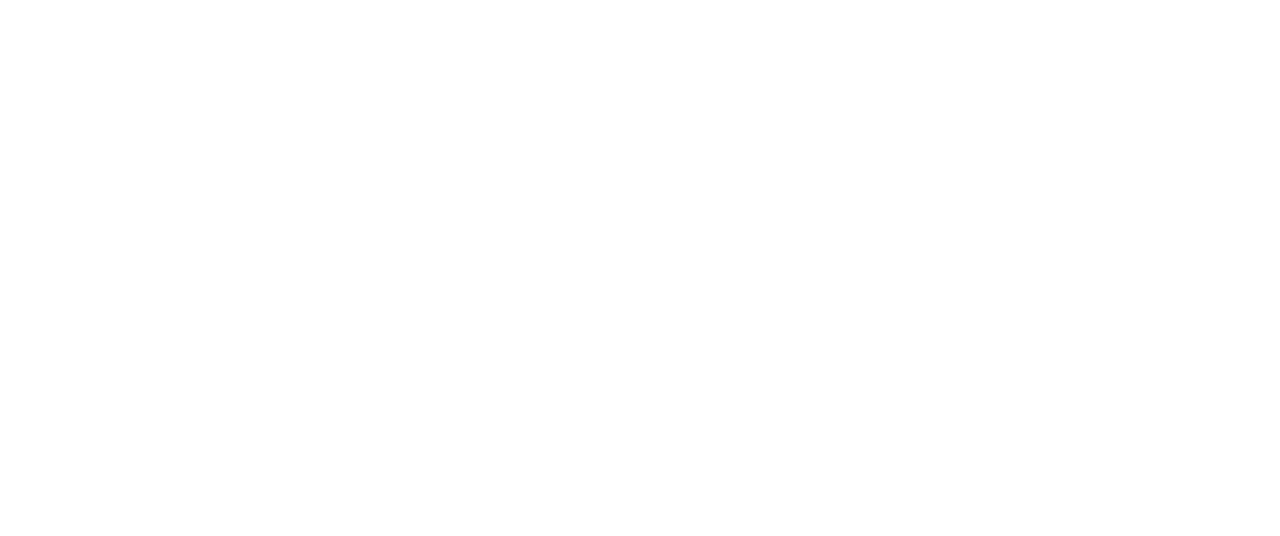
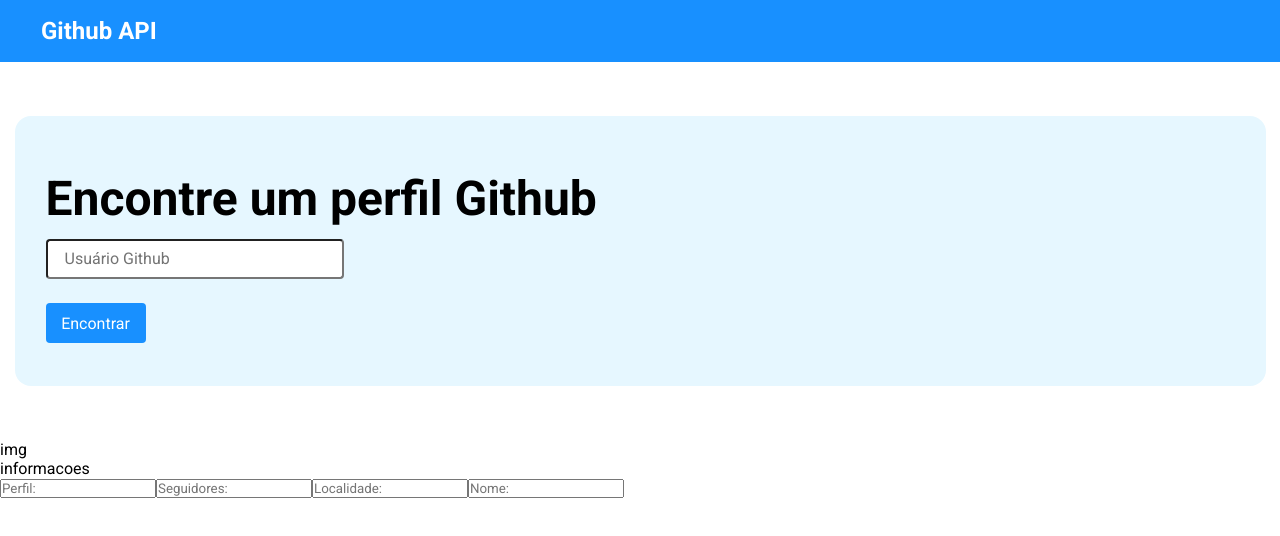
Before and after one commit to MiltonRafaeel/react-hooks-desafio3, a React (Vite) app: page /before/after in a window 1280 px wide. Before the commit this address had no page. Shown: the top 536 px of the page. Built offline with nearby package versions, Linux system fonts and the light colour scheme.

Commit message:
Adjusting the CardProfile CSS and preparing the CardProfileResult

```diff
--- a/src/App.tsx
+++ b/src/App.tsx
@@ -1,6 +1,7 @@
 import { BrowserRouter, Route, Routes } from "react-router-dom";
 import Home from "./routes/Home";
 import Before from "./routes/Before";
+import After from "./routes/Before/After";
 
 function App() {
 
@@ -8,7 +9,9 @@
    <BrowserRouter>
     <Routes>
       <Route index element={<Home />} />
-      <Route path="before" element={<Before />} />
+      <Route path="before" element={<Before />} >
+        <Route path="after" element={<After />} />
+      </Route>
     </Routes>
    </BrowserRouter>
   );
--- a/src/components/CardProfile/styles.css
+++ b/src/components/CardProfile/styles.css
@@ -1,10 +1,11 @@
 .card-container {
-    width: 1251px;
+    width: 100%;
+    max-width: 1251px;
     height: 270px;
     display: flex;
     background-color: var(--bg-color-tertiary);
     border-radius: 16px;
-    margin: 54px 100px;
+    margin: 54px auto;
 }
 
 .card-content {
--- /dev/null
+++ b/src/components/CardProfileResult/index.tsx
@@ -0,0 +1,25 @@
+import './styles.css';
+
+export default function CardProfileResult() {
+
+    return (
+        <main className="card-result-container">
+            <section className="card-result-content">
+                <div className="custom-title-card-find-profile-result">
+                    img
+                </div>
+                <div>
+                    <div>
+                        informacoes
+                    </div>
+                    <form action="">
+                        <input type="text" placeholder="Perfil:" />
+                        <input type="text" placeholder="Seguidores:" />
+                        <input type="text" placeholder="Localidade:" />
+                        <input type="text" placeholder="Nome:" />
+                    </form>
+                </div>
+            </section>
+        </main>
+    );
+}
--- a/src/components/FindButton/index.tsx
+++ b/src/components/FindButton/index.tsx
@@ -9,7 +9,7 @@
 
     return (
         <section className="custom-button find-button">
-            <Link to="/">
+            <Link to="/after">
                 {button}
             </Link>
         </section>
--- a/src/components/Header/index.tsx
+++ b/src/components/Header/index.tsx
@@ -1,10 +1,13 @@
+import { Link } from 'react-router-dom';
 import './styles.css';
 
 export default function Header() {
 
     return (
         <header className="header-container">
-            <h1 className="content-header">Github API</h1>
+            <Link to="/">
+                <h1 className="content-header">Github API</h1>
+            </Link>
         </header>
     );
 }
--- /dev/null
+++ b/src/routes/Before/After/index.tsx
@@ -0,0 +1,8 @@
+import CardProfileResult from "../../../components/CardProfileResult";
+
+export default function After() {
+
+    return (
+        <CardProfileResult />
+    );
+}
--- a/src/routes/Before/index.tsx
+++ b/src/routes/Before/index.tsx
@@ -1,3 +1,4 @@
+import { Outlet } from "react-router-dom";
 import CardProfile from "../../components/CardProfile";
 import Header from "../../components/Header";
 
@@ -7,6 +8,7 @@
         <>
             <Header />
             <CardProfile />
+            <Outlet />
         </>
     );
 }
```
Also changed, not shown: src/components/CardProfileResult/styles.css (added).
